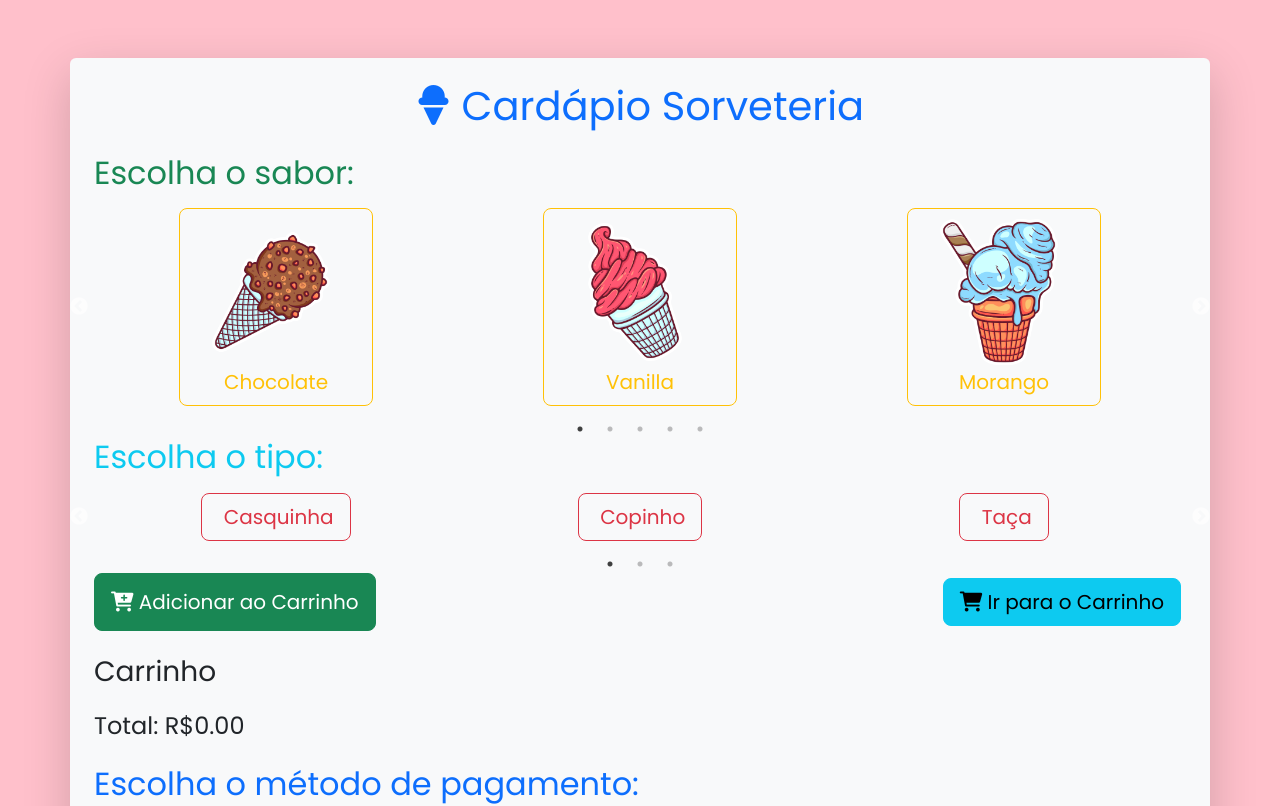
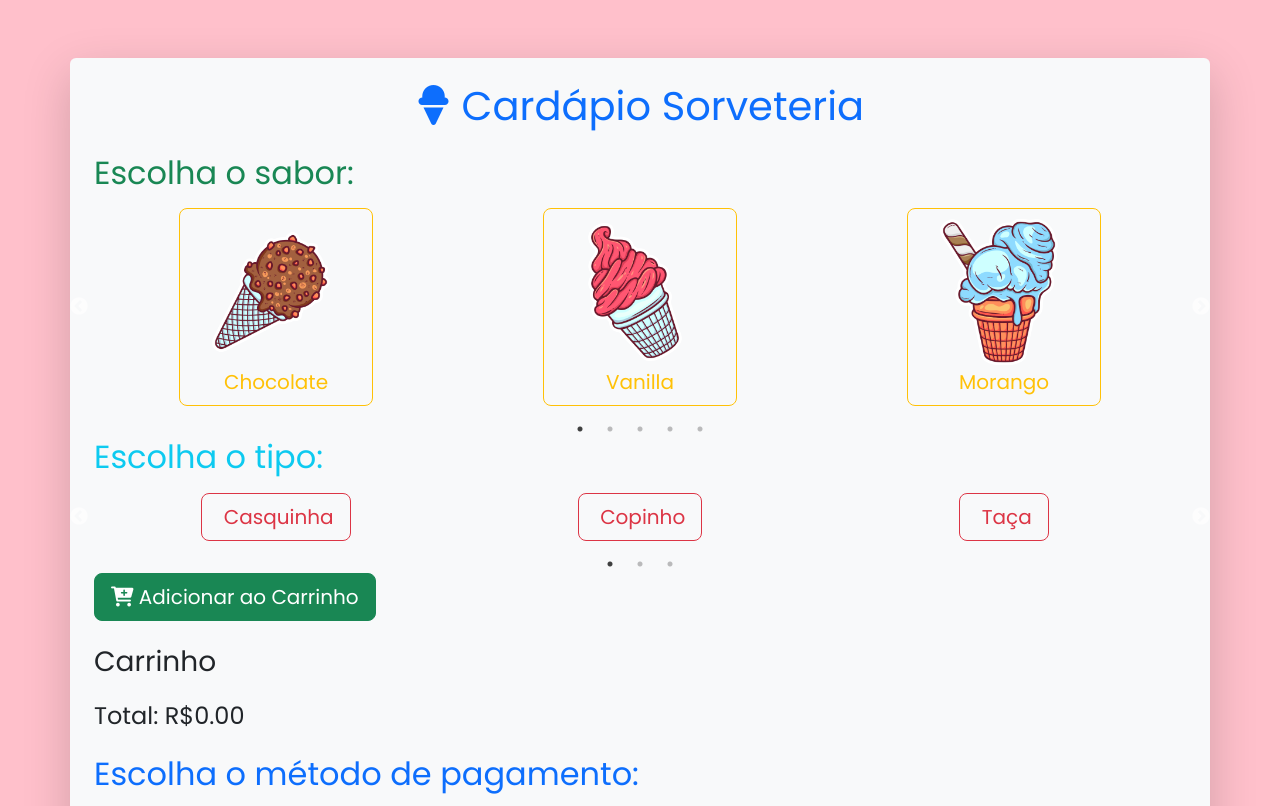
Before and after one commit to sucloudflare/sorvete, a Next.js app: page /menu in a window 1280 px wide. Shown: the top 806 px of the page. Built offline with nearby package versions, Linux system fonts and the light colour scheme.

Commit message:
Update menu.js

```diff
--- a/src/pages/menu.js
+++ b/src/pages/menu.js
@@ -44,10 +44,6 @@ export default function Menu() {
     } else {
       alert('Escolha um sabor e um tipo de sorvete!');
     }
-  };
-
-  const irParaCarrinho = () => {
-    router.push('/carrinho');
   };
 
   // Função para gerar o comprovante
@@ -159,13 +155,6 @@ export default function Menu() {
           <button className="btn btn-success btn-lg" onClick={adicionarNoCarrinho}>
             <i className="fas fa-cart-plus"></i> Adicionar ao Carrinho
           </button>
-          <button
-            className="btn btn-info btn-lg ml-2"
-            onClick={irParaCarrinho}
-            style={{ margin: '5px' }}
-          >
-            <i className="fas fa-shopping-cart"></i> Ir para o Carrinho
-          </button>
         </div>
 
         {/* Exibição do Carrinho */}
```
